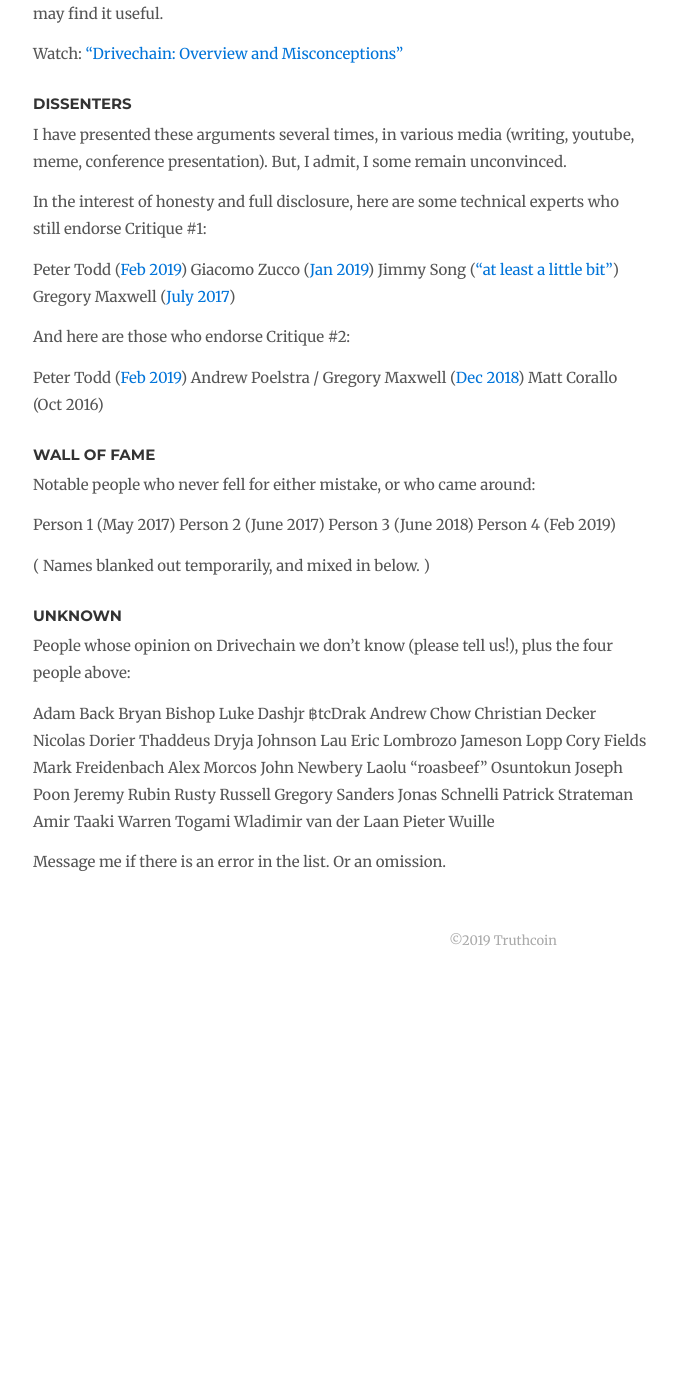
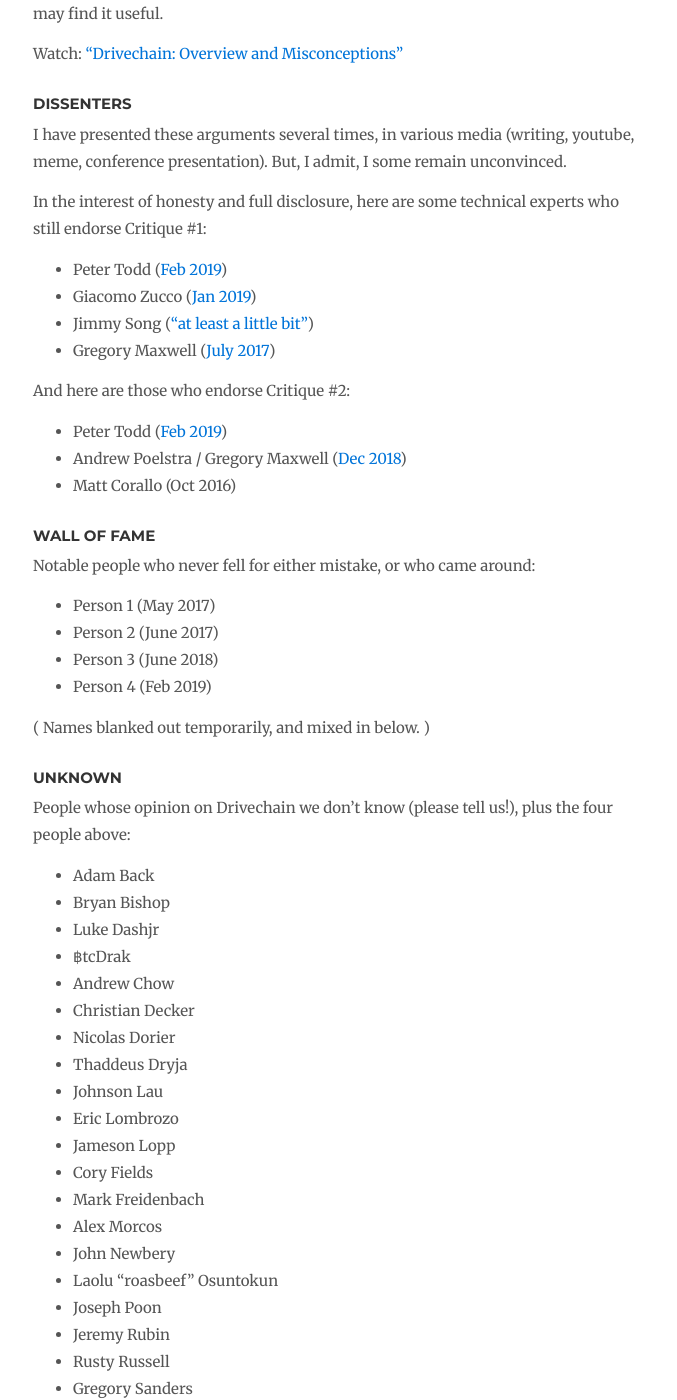
Before and after one commit to drivechain-project/drivechain.info, a Jekyll site: the page built from peer-review/peer-review-new.md, in a window 1280 px wide and 1400 px high, scrolled down 5807 px. Shown: the whole window, without its empty margins (137-814 px from the left). Built offline with Jekyll 4.4.1, drawn with Linux system fonts in a browser that asks for light colours; nearby versions of some CDN libraries; our own code applies the rules of GitHub Pages for plain Markdown files; comment, search, counter and statistics services are not loaded; before the commit the page ends 6800 px from its top, so only the background shows below that; some of the changed text lies outside the part shown.

Commit message:
fix sidebar and pr formatting

```diff
--- a/_includes/sidebar.html
+++ b/_includes/sidebar.html
@@ -10,7 +10,7 @@
 
   <li><a href="http://www.drivechain.info/literature/index.html"><i class="fa fa-book"></i> Literature</a></li>
   <li><a href="http://www.drivechain.info/faq/index.html"><i class="fa fa-question-circle"></i> FAQ</a></li>
-  <li><a href="http://www.drivechain.info/peer-review-new/"><i class="fa fa-group"></i> Peer Review</a></li>
+  <li><a href="http://www.drivechain.info/peer-review/peer-review-new/"><i class="fa fa-group"></i> Peer Review</a></li>
 
   <li><a href="https://twitter.com/truthcoin"><i class="fa fa-twitter fa-lg"></i> Twitter</a></li>
   <li><a href="https://www.reddit.com/r/Drivechains/"><i class="fa fa-reddit"></i> /r/drivechains</a></li>
--- a/peer-review/peer-review-new.md
+++ b/peer-review/peer-review-new.md
@@ -110,29 +110,29 @@
 
 In the interest of honesty and full disclosure, here are some technical experts who still endorse Critique #1:
 
-Peter Todd ([Feb 2019](https://cryptodaily.co.uk/2019/02/peter-todd-explains-why-mimblewimble-should-not-be-implemented-as-bitcoin-sidechain))
-Giacomo Zucco ([Jan 2019](https://twitter.com/giacomozucco/status/1090720661696364558))
-Jimmy Song (["at least a little bit"](https://www.youtube.com/watch?v=-Re9xVzmYeI))
-Gregory Maxwell ([July 2017](https://lists.linuxfoundation.org/pipermail/bitcoin-dev/2017-July/014726.html))
+* Peter Todd ([Feb 2019](https://cryptodaily.co.uk/2019/02/peter-todd-explains-why-mimblewimble-should-not-be-implemented-as-bitcoin-sidechain))
+* Giacomo Zucco ([Jan 2019](https://twitter.com/giacomozucco/status/1090720661696364558))
+* Jimmy Song (["at least a little bit"](https://www.youtube.com/watch?v=-Re9xVzmYeI))
+* Gregory Maxwell ([July 2017](https://lists.linuxfoundation.org/pipermail/bitcoin-dev/2017-July/014726.html))
 
 
 
 And here are those who endorse Critique #2:
 
 
-Peter Todd ([Feb 2019](https://cryptodaily.co.uk/2019/02/peter-todd-explains-why-mimblewimble-should-not-be-implemented-as-bitcoin-sidechain))
-Andrew Poelstra / Gregory Maxwell ([Dec 2018](https://youtu.be/NA1xSe2nLoY?t=5635))
-Matt Corallo (Oct 2016)
+* Peter Todd ([Feb 2019](https://cryptodaily.co.uk/2019/02/peter-todd-explains-why-mimblewimble-should-not-be-implemented-as-bitcoin-sidechain))
+* Andrew Poelstra / Gregory Maxwell ([Dec 2018](https://youtu.be/NA1xSe2nLoY?t=5635))
+* Matt Corallo (Oct 2016)
 
 
 ### Wall of Fame
 
 Notable people who never fell for either mistake, or who came around:
 
-Person 1 (May 2017)
-Person 2 (June 2017)
-Person 3 (June 2018)
-Person 4 (Feb 2019)
+* Person 1 (May 2017)
+* Person 2 (June 2017)
+* Person 3 (June 2018)
+* Person 4 (Feb 2019)
 
 ( Names blanked out temporarily, and mixed in below. )
 
@@ -140,31 +140,31 @@
 
 People whose opinion on Drivechain we don't know (please tell us!), plus the four people above:
 
-Adam Back
-Bryan Bishop
-Luke Dashjr
-฿tcDrak
-Andrew Chow
-Christian Decker
-Nicolas Dorier
-Thaddeus Dryja
-Johnson Lau
-Eric Lombrozo
-Jameson Lopp
-Cory Fields
-Mark Freidenbach
-Alex Morcos
-John Newbery
-Laolu "roasbeef" Osuntokun
-Joseph Poon
-Jeremy Rubin
-Rusty Russell
-Gregory Sanders
-Jonas Schnelli
-Patrick Strateman
-Amir Taaki
-Warren Togami
-Wladimir van der Laan
-Pieter Wuille
+* Adam Back
+* Bryan Bishop
+* Luke Dashjr
+* ฿tcDrak
+* Andrew Chow
+* Christian Decker
+* Nicolas Dorier
+* Thaddeus Dryja
+* Johnson Lau
+* Eric Lombrozo
+* Jameson Lopp
+* Cory Fields
+* Mark Freidenbach
+* Alex Morcos
+* John Newbery
+* Laolu "roasbeef" Osuntokun
+* Joseph Poon
+* Jeremy Rubin
+* Rusty Russell
+* Gregory Sanders
+* Jonas Schnelli
+* Patrick Strateman
+* Amir Taaki
+* Warren Togami
+* Wladimir van der Laan
+* Pieter Wuille
 
 Message me if there is an error in the list. Or an omission.
```
